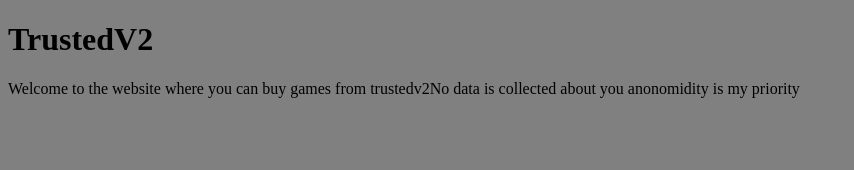
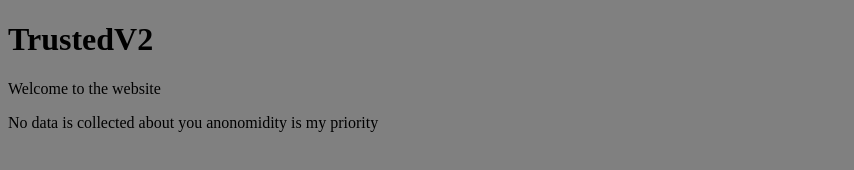
Before and after one commit to Trustedv2/trustedv2.github.io, a plain HTML site: page index.html in a window 1280 px wide. Shown: the whole page, without its empty margins (0-854 px from the left). Drawn offline with Linux system fonts and the light colour scheme.

Commit message:
Update index.html

```diff
--- a/index.html
+++ b/index.html
@@ -15,7 +15,6 @@
   <!-- Main Content -->
   <div id="main">
     <h1>TrustedV2</h1>
-    <p>Welcome to the website where you can buy games from trustedv2<span id="current-user</p>
-
+    <p>Welcome to the website</p>
     <p>No data is collected about you anonomidity is my priority</p>
 </html>
```
